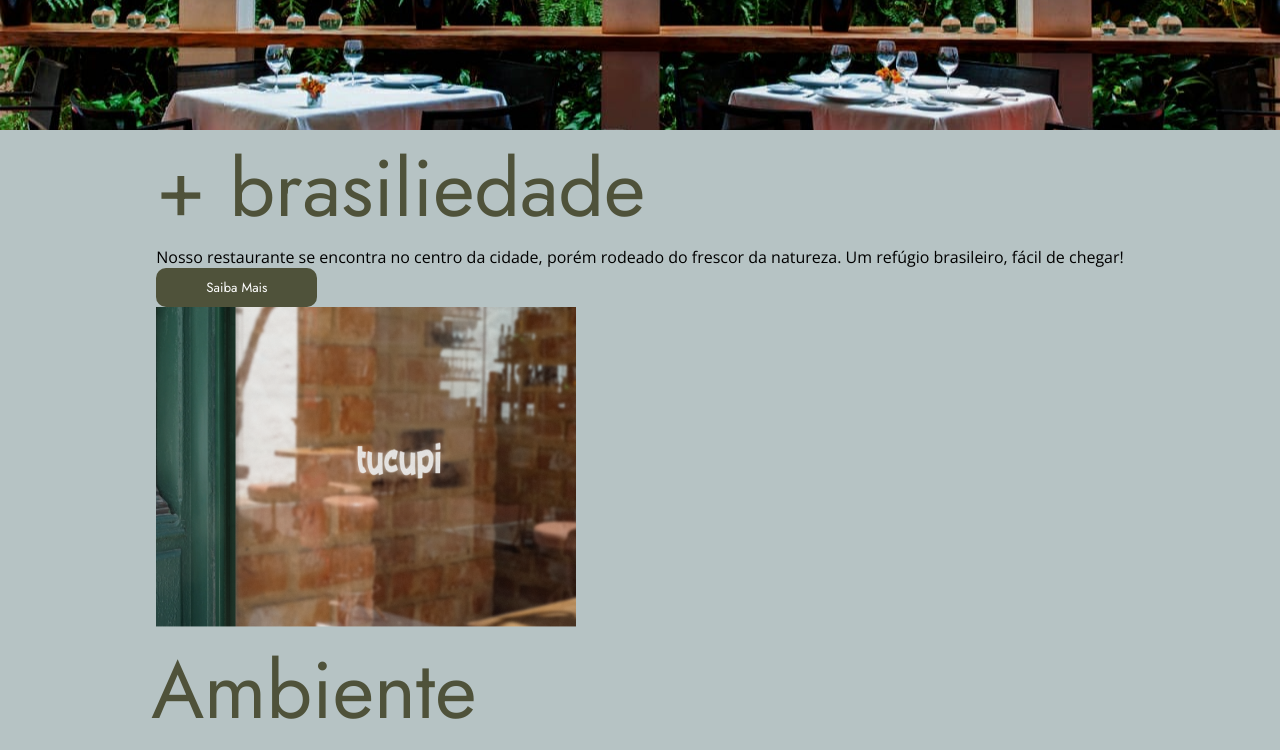
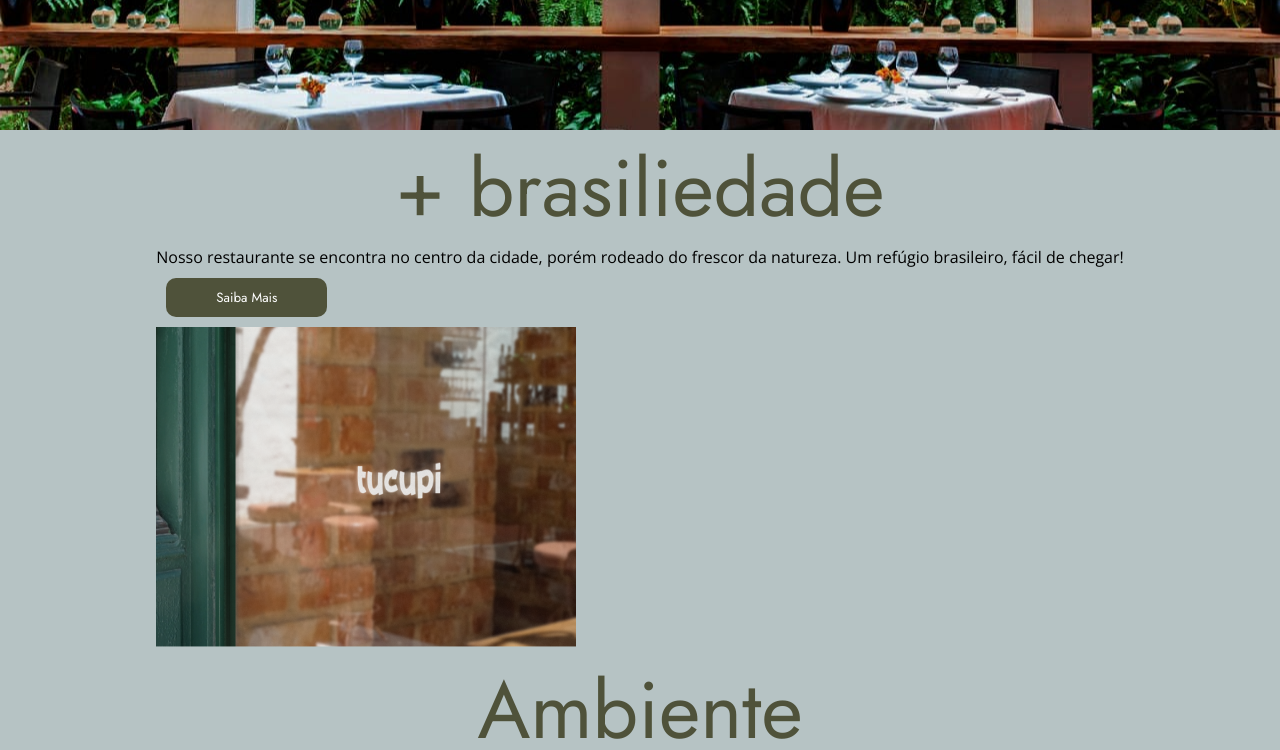
Before and after one commit to brendatondin/restauranteTucupi, a React (Vite) app: page / in a window 1280 px wide. Shown: the part 360-1110 px from the top of the page. Built offline with nearby package versions, Linux system fonts and the light colour scheme; a web font is replaced by a local one.

Commit message:
Adicionado texto sobre o ambiente

```diff
--- a/src/pages/Home/index.jsx
+++ b/src/pages/Home/index.jsx
@@ -28,7 +28,7 @@ const Home = () => {
         <ContainerMid>
           <div className="conteudoMid">
             <SubTitle>+ brasiliedade</SubTitle>
-            <p className="paragraph">
+            <p>
               Nosso restaurante se encontra no centro da cidade, porém rodeado
               do frescor da natureza. Um refúgio brasileiro, fácil de chegar!
             </p>
@@ -41,10 +41,10 @@ const Home = () => {
           </div>
           <div className="conteudoMid">
             <SubTitle>Ambiente</SubTitle>
-            <p className="paragraph">
-              Lorem ipsum dolor sit amet consectetur, adipisicing elit. Neque
-              atque, id totam, officia voluptatum eos ex nam, saepe facere nisi
-              ad
+            <p>
+            Cada ambiente foi pensado para que você se sinta em um
+            lugar tão especial quanto sua própria casa. Luz, conforto e conexão
+            com a natureza é aqui.
             </p>
             <BtnPadrao>Ambiente</BtnPadrao>
             <div className="imgContainer">
--- a/src/styles/globalStyles.js
+++ b/src/styles/globalStyles.js
@@ -14,12 +14,13 @@ export const GlobalStyle = createGlobalStyle`
 body,html{
     min-height: 100vh;
     width:100%;
+    background-color: ${azule};
 }
 `;
 export const BtnPadrao = styled.button`
-  position: relative;
   background-color: #4f523a;
   padding: 10px 50px;
+  margin: 10px;
   cursor: pointer;
   box-shadow: (0px 4px 4px rgba(5, 5, 5, 0.5));
   border-radius: 10px;
@@ -40,6 +41,9 @@ export const Title = styled.h1`
 
 export const SubTitle = styled.h1`
   ${Jost}
+  display: flex;
+  align-items: center;
+  justify-content: center;
   font-size: 80px;
   font-weight: 400;
   color: ${verde};
```
